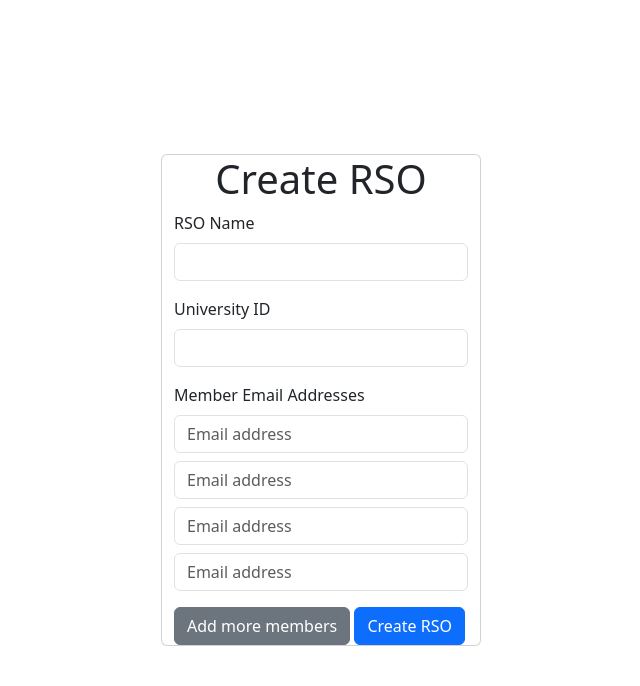
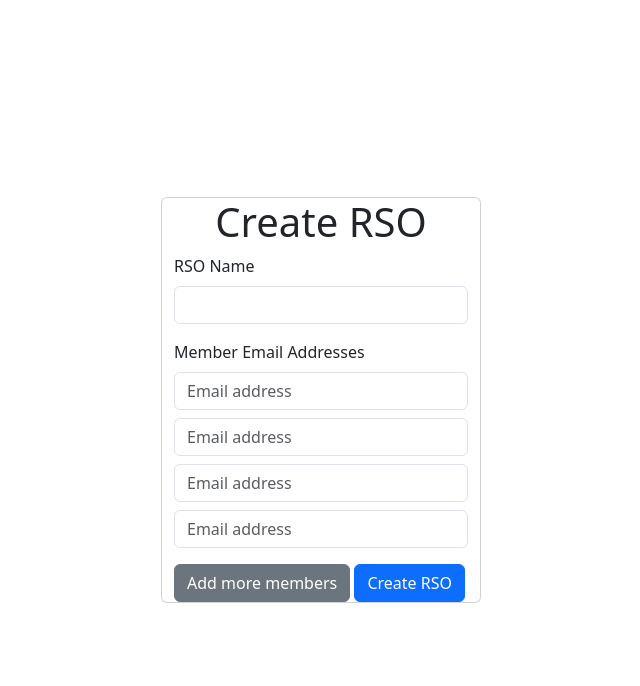
Before and after one commit to jl01128/UniversityEventSite, a PHP site: page /organizations/create_rso.php in a window 1280 px wide. Shown: the part 56-742 px from the top of the page, without its empty margins (319-959 px from the left). Run offline with PHP 8.4, Linux system fonts and the light colour scheme; a user stored in the database is signed in.

Commit message:
Update create_rso.php

```diff
--- a/src/organizations/create_rso.php
+++ b/src/organizations/create_rso.php
@@ -14,10 +14,14 @@ if (isset($_POST['submit'])) {
     // Get the current user's ID as the admin
     $adminID = $_SESSION["user_id"];
 
-    if (empty($rsoName) || empty($universityID) || count($memberEmails) < 4) {
-        $error = "All fields are required, and at least 4 members should be added.";
-    } else {
+    //Check if the rso alreaxy exists with this name
+    $rsoId = orgs_get_rsoid($universityID, $rsoName);
+    if ($rsoId != null) {
+        $error = "An RSO already exists with this name.";
+    }
 
+    //Error checking
+    if ($error == null) {
 
         //Create the RSO
         orgs_create_rso($universityID, $rsoName, $adminID, $memberEmails);
@@ -28,10 +32,10 @@ if (isset($_POST['submit'])) {
         //Add admin to the rso
         orgs_add_member($rsoId, $adminID);
 
-        header("Location: /organizations/edit_rso.php?id=".$rsoId);
+        header("Location: /organizations/edit_rso.php?id=" . $rsoId);
     }
+
 }
-
 ?>
 
 <?php if ($error != null) : ?>
@@ -51,10 +55,7 @@ if (isset($_POST['submit'])) {
                     <label for="rsoName" class="form-label">RSO Name</label>
                     <input type="text" class="form-control" id="rsoName" name="rsoName" required>
                 </div>
-                <div class="mb-3">
-                    <label for="universityID" class="form-label">University ID</label>
-                    <input type="number" class="form-control" id="universityID" name="universityID" required>
-                </div>
+                <input type="number" class="form-control" id="universityID" name="universityID" required hidden value="<?=$_SESSION["user_universityid"];?>">
                 <div class="mb-3" id="memberEmailsContainer">
                     <label for="memberEmails[]" class="form-label">Member Email Addresses</label>
                     <?php for ($i = 0;
```
